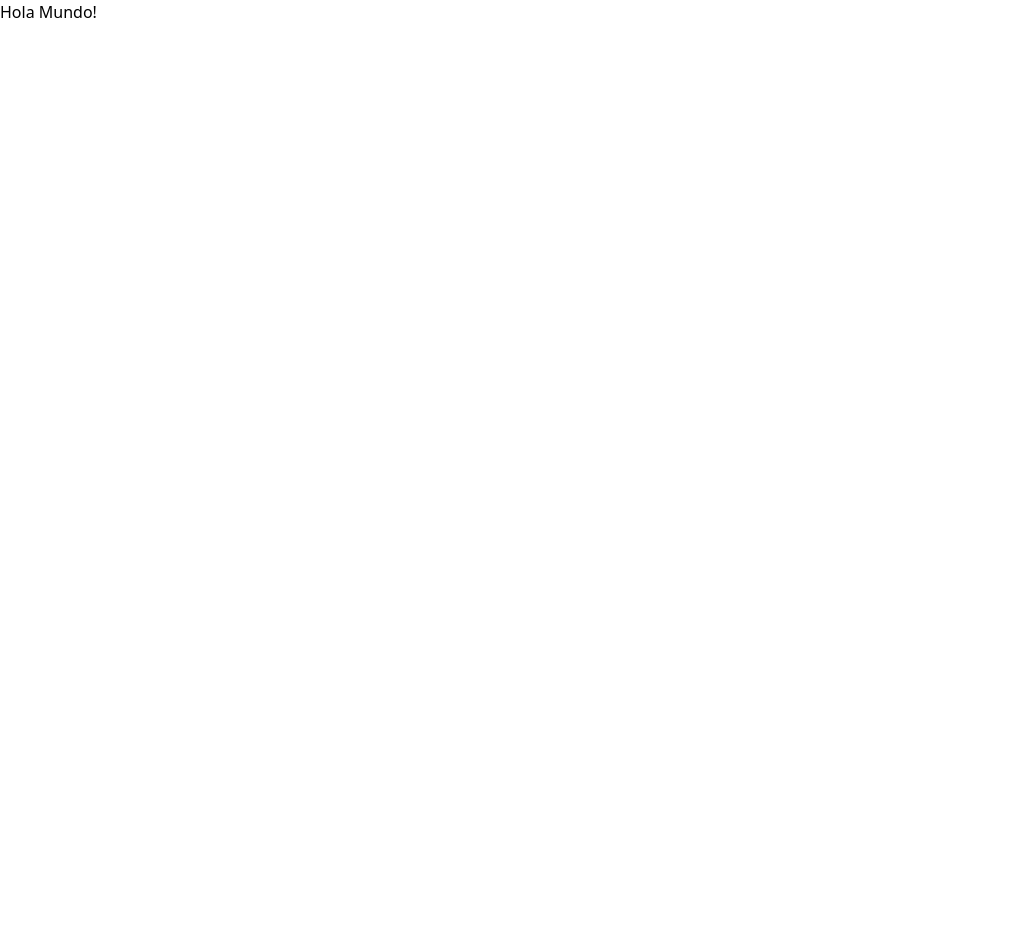
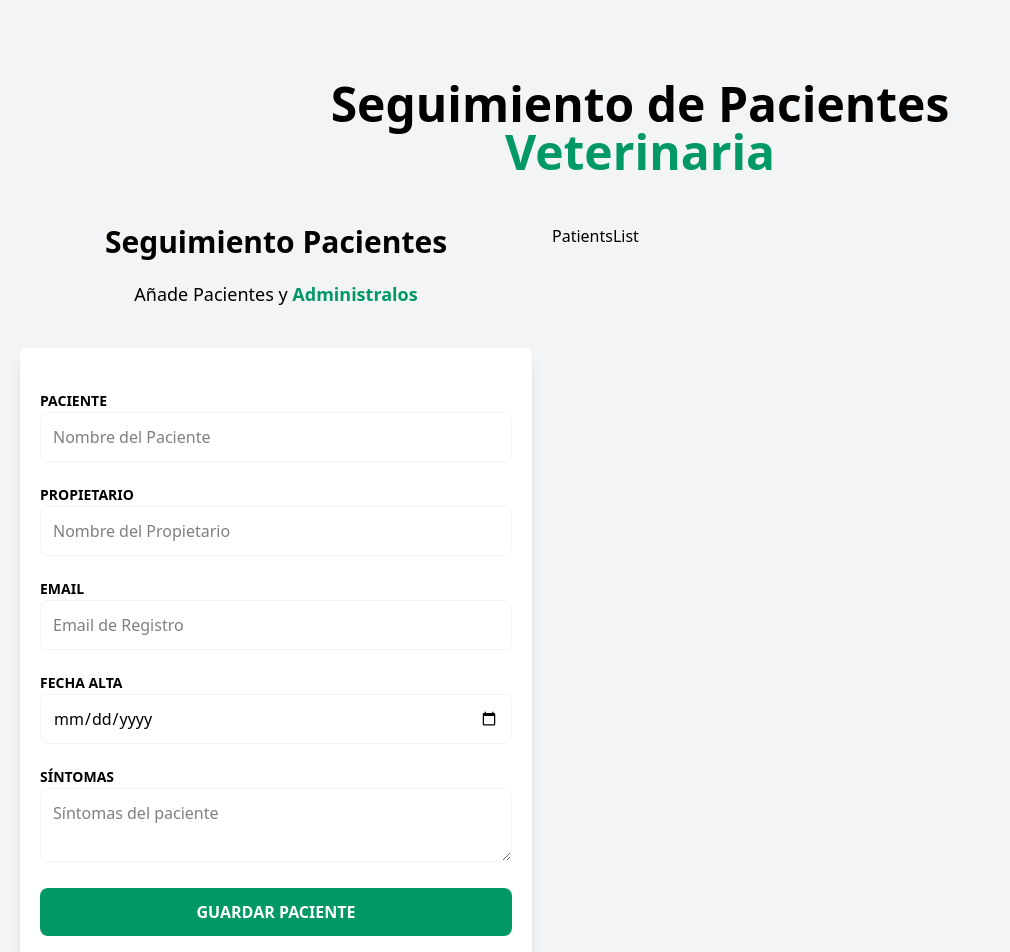
Before and after one commit to r0odr1/AdministradorDePacientes, a React (Vite) app: page / in a window 1280 px wide. Shown: the top 952 px of the page, without its empty margins (0-1010 px from the left). Before the commit the page ends 800 px from the top, so only its background shows below. Built offline with nearby package versions, Linux system fonts and the light colour scheme.

Commit message:
creando componente para el formulario de pacientes

```diff
--- a/index.html
+++ b/index.html
@@ -4,9 +4,9 @@
     <meta charset="UTF-8" />
     <link rel="icon" type="image/svg+xml" href="/vite.svg" />
     <meta name="viewport" content="width=device-width, initial-scale=1.0" />
-    <title>pacientes-zustand</title>
+    <title>React - TypeScript - React Hook Form - Zustand - Tailwindcss</title>
   </head>
-  <body>
+  <body class="bg-gray-100 h-screen">
     <div id="root"></div>
     <script type="module" src="/src/main.tsx"></script>
   </body>
--- a/src/App.tsx
+++ b/src/App.tsx
@@ -1,12 +1,23 @@
+import PatientForm from "./components/PatientForm"
+import PatientsList from "./components/PatientsList"
 
 
 function App() {
 
   return (
     <>
-      <h1>
-        Hola Mundo!
-      </h1>
+      <div className="container mx-auto mt-20">
+        <h1 className="font-black text-5xl text-center md:w-2/3 md:mx-auto">
+          Seguimiento de Pacientes {''}
+          <span className="text-emerald-600">Veterinaria</span>
+        </h1>
+
+        <div className="mt-12 md:flex">
+          <PatientForm />
+          <PatientsList />
+
+        </div>
+      </div>
     </>
   )
 }
--- /dev/null
+++ b/src/components/PatientForm.tsx
@@ -0,0 +1,84 @@
+
+
+export default function PatientForm() {
+
+  return (
+    <div className="md:w-1/2 lg:w-2/5 mx-5">
+      <h2 className="font-black text-3xl text-center">Seguimiento Pacientes</h2>
+
+      <p className="text-lg mt-5 text-center mb-10">
+        Añade Pacientes y {''}
+        <span className="text-emerald-600 font-bold">Administralos</span>
+      </p>
+
+      <form
+        className="bg-white shadow-lg rounded-lg py-10 px-5 mb-10"
+        noValidate
+      >
+        <div className="mb-5">
+          <label htmlFor="name" className="text-sm uppercase font-bold">
+            Paciente
+          </label>
+          <input
+            id="name"
+            className="w-full p-3 border border-gray-100 rounded-lg"
+            type="text"
+            placeholder="Nombre del Paciente"
+          />
+        </div>
+
+        <div className="mb-5">
+          <label htmlFor="caretaker" className="text-sm uppercase font-bold">
+            Propietario
+          </label>
+          <input
+            id="caretaker"
+            className="w-full p-3 border border-gray-100 rounded-lg"
+            type="text"
+            placeholder="Nombre del Propietario"
+          />
+        </div>
+
+        <div className="mb-5">
+          <label htmlFor="email" className="text-sm uppercase font-bold">
+            Email
+          </label>
+          <input
+            id="email"
+            className="w-full p-3 border border-gray-100 rounded-lg"
+            type="email"
+            placeholder="Email de Registro"
+          />
+        </div>
+
+        <div className="mb-5">
+          <label htmlFor="date" className="text-sm uppercase font-bold">
+            Fecha Alta
+          </label>
+          <input
+            id="date"
+            className="w-full p-3 border border-gray-100 rounded-lg"
+            type="date"
+          />
+        </div>
+
+        <div className="mb-5">
+          <label htmlFor="symptoms" className="text-sm uppercase font-bold">
+            Síntomas
+          </label>
+          <textarea
+            id="symptoms"
+            className="w-full p-3 border border-gray-100 rounded-lg"
+            placeholder="Síntomas del paciente"
+          ></textarea>
+        </div>
+
+        <input
+          type="submit"
+          className="bg-emerald-600 w-full p-3 text-white uppercase font-bold hover:bg-emerald-700 cursor-pointer transition-colors rounded-lg"
+          value='Guardar Paciente'
+        />
+      </form>
+    </div>
+  )
+}
--- /dev/null
+++ b/src/components/PatientsList.tsx
@@ -0,0 +1,7 @@
+
+
+export default function PatientsList() {
+  return (
+    <div>PatientsList</div>
+  )
+}
```
